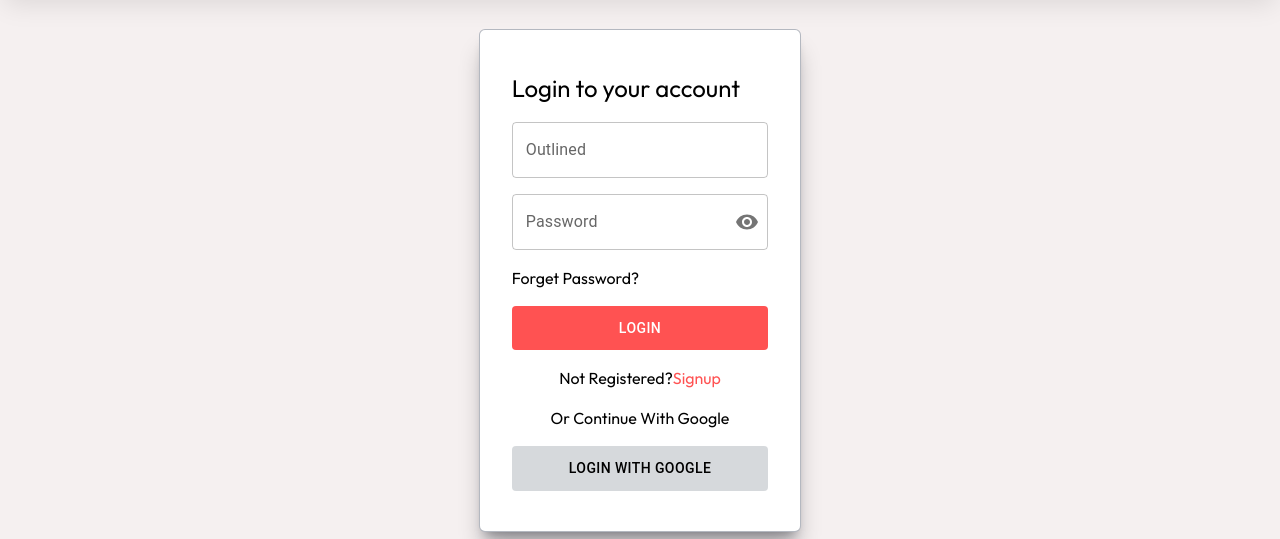
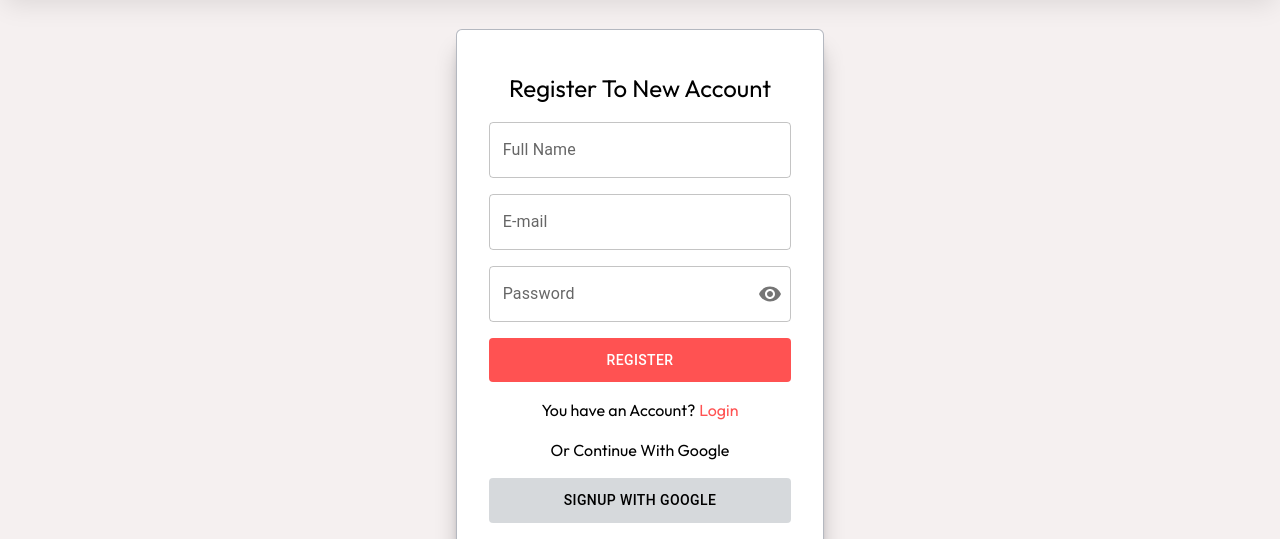
Before and after one commit to Raahul423/react-node-ecommerce, a React (Vite) app in the folder Frontend/: page /register in a window 1280 px wide. Shown: the part 413-952 px from the top of the page. Built offline with nearby package versions, Linux system fonts and the light colour scheme; a web font is replaced by a local one.

Commit message:
complete both page login or signup

```diff
--- a/Frontend/src/Components/Login/LoginComponent.jsx
+++ b/Frontend/src/Components/Login/LoginComponent.jsx
@@ -60,7 +60,7 @@ const LoginComponent = () => {
                           <p className=''>Login</p>
                       </Button>
 
-                      <div className='flex justify-center'>
+                      <div className='flex justify-center gap-1'>
                           <div>
                               <p>Not Registered?</p>
                           </div>
--- a/Frontend/src/Components/Register/RegisterComponent.jsx
+++ b/Frontend/src/Components/Register/RegisterComponent.jsx
@@ -8,8 +8,8 @@ import { Link } from 'react-router';
 const RegisterComponent = () => {
     const [showPassword, setShowPassword] = useState(false);
     return (
-    <section className='w-[28%] px-8 py-10 border border-gray-500/50 rounded-md m-auto gap-4 flex flex-col shadow-gray-950/30 shadow-xl bg-white'>
-      <h1>Login to your account</h1>
+        <section className='w-[32%] px-8 py-10 border border-gray-500/50 rounded-md m-auto gap-4 flex flex-col shadow-gray-950/30 shadow-xl bg-white'>
+            <h1 className='text-center'>Register To New Account</h1>
             <Box
                 component="form"
                 noValidate
@@ -18,7 +18,19 @@ const RegisterComponent = () => {
                 <TextField
                     className="!w-full"
                     id="outlined-basic"
-                                    label="Outlined"
+                    label="Full Name"
+                    variant="outlined" />
+            </Box>
+
+            <Box
+                component="form"
+                noValidate
+                autoComplete="off"
+            >
+                <TextField
+                    className="!w-full"
+                    id="outlined-basic"
+                    label="E-mail"
                     variant="outlined" />
             </Box>
 
@@ -53,21 +65,17 @@ const RegisterComponent = () => {
 
             </Box>
 
-                            <div>
-                                <p className='hover:text-primary cursor-pointer'>Forget Password?</p>
-                            </div>
-
             <Button className='w-full !bg-primary !text-white !py-2.5'>
-                                <p className=''>Login</p>
+                <p className=''>Register</p>
             </Button>
 
-                            <div className='flex justify-center'>
+            <div className='flex justify-center gap-1'>
                 <div>
-                                    <p>Not Registered?</p>
+                    <p>You have an Account?</p>
                 </div>
-                                <Link to={'/register'}>
+                <Link to={'/login'}>
                     <div>
-                                        <p className='text-primary'>Signup</p>
+                        <p className='text-primary'>Login</p>
                     </div>
                 </Link>
             </div>
@@ -77,7 +85,7 @@ const RegisterComponent = () => {
             </div>
 
             <Button className='w-full !bg-gray-700/20 !text-black !py-2.5'>
-                                <p className=''>LOGIN WITH GOOGLE</p>
+                <p className=''>SIGNUP WITH GOOGLE</p>
             </Button>
         </section>
     )
--- a/Frontend/src/Pages/Register.jsx
+++ b/Frontend/src/Pages/Register.jsx
@@ -5,7 +5,7 @@ const Register = () => {
     return (
         <section className='bg-[#f5f0f0]'>
             <div className='my-container py-10'>
-    <RegisterComponent/>
+                <RegisterComponent />
             </div>
         </section>
     )
```
Lines whose indentation alone changed are shown as unchanged.
